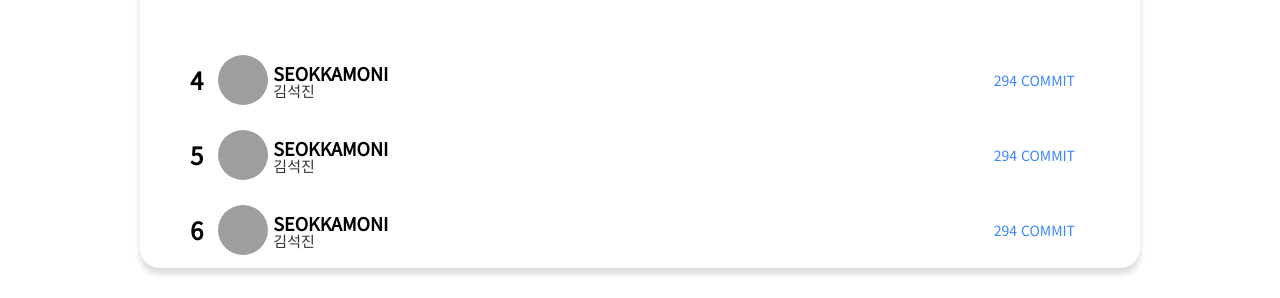
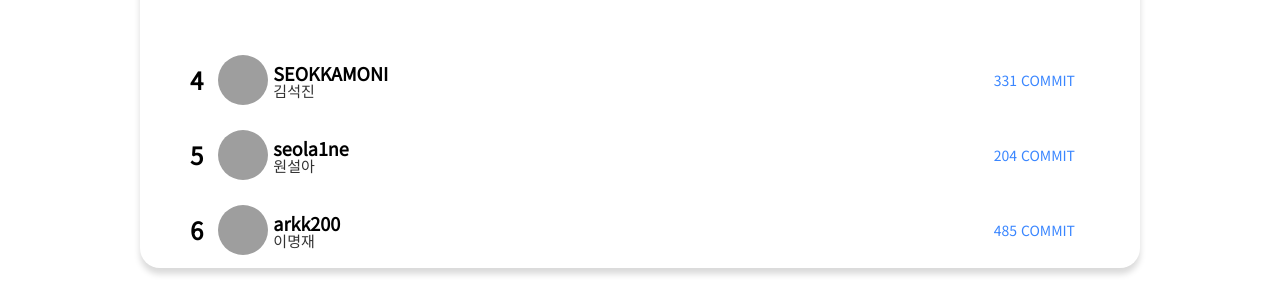
Before and after one commit to Bamdoliro/BGCR-client, a React (Create React App) app: page / in a window 1280 px wide. Shown: the part 407-705 px from the top of the page. Built offline with nearby package versions, Linux system fonts and the light colour scheme; grey boxes are pictures that could not be loaded.

Commit message:
ADD :: RankingData 불러오기 - Section.js 에서 수동이 아닌 자동으로 불러오기

```diff
--- a/src/components/Section/Section.js
+++ b/src/components/Section/Section.js
@@ -3,38 +3,33 @@ import TopRankingArticle from "../TopRanking/TopRankingArticle";
 import RankingData from "../data/RankingData.json"
 
 import "./section.scss"
-import { useEffect } from "react";
+import { useEffect, useState } from "react";
 
 function Section() {
+    const [rankingData, setRankingData] = useState([]);
+
     useEffect(() => {
-        console.log(RankingData)
+        setRankingData(RankingData.row)
     }, [])
 
     return (
         <div className="section-box">
             <TopRankingArticle userName="김한울" userId="gimhanul" gitRank="1" ordNumber="th" commits={1222} />
             <div className="ranking-ul">
-                <RankingList
-                    gitRanking={4}
-                    userName={"김석진"}
-                    gitId={"SEOKKAMONI"}
-                    numberOfCommit={294}
-                    profileImg={"https://avatars.githubusercontent.com/u/102217654?v=4"}
-                />
-                <RankingList
-                    gitRanking={5}
-                    userName={"김석진"}
-                    gitId={"SEOKKAMONI"}
-                    numberOfCommit={294}
-                    profileImg={"https://avatars.githubusercontent.com/u/102217654?v=4"}
-                />
-                <RankingList
-                    gitRanking={6}
-                    userName={"김석진"}
-                    gitId={"SEOKKAMONI"}
-                    numberOfCommit={294}
-                    profileImg={"https://avatars.githubusercontent.com/u/102217654?v=4"}
-                />
+                {
+                    rankingData.map(function(gitData, index) {
+                        return (
+                            <RankingList
+                                key={index}
+                                gitRanking={gitData.GIT_RANKING}
+                                userName={gitData.USER_NAME}
+                                gitId={gitData.GIT_ID}
+                                numberOfCommit={gitData.COMMIT}
+                                profileImg={gitData.PROFILE_IMG}
+                            />
+                        )
+                    })
+                }
             </div>
         </div>
     )
```
